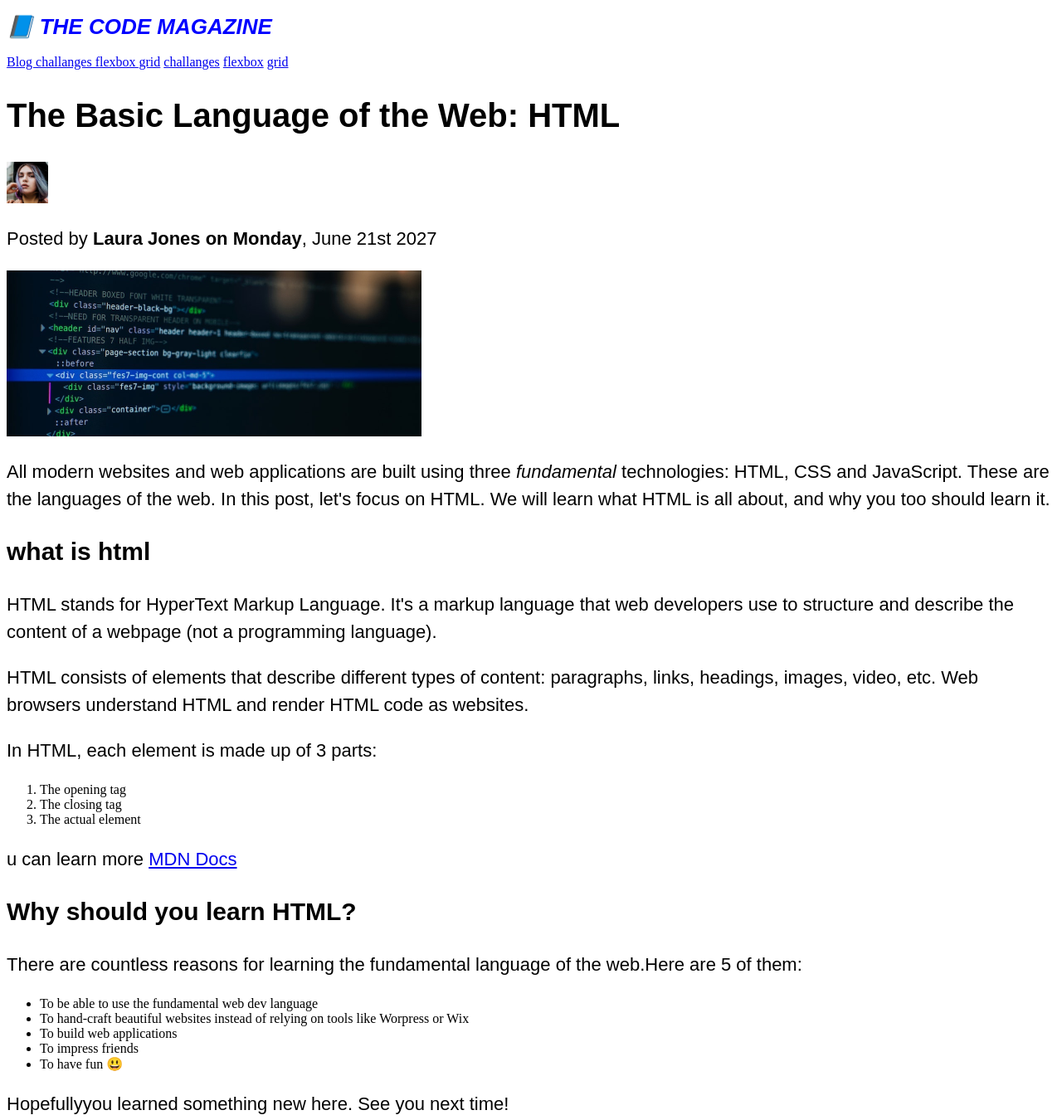
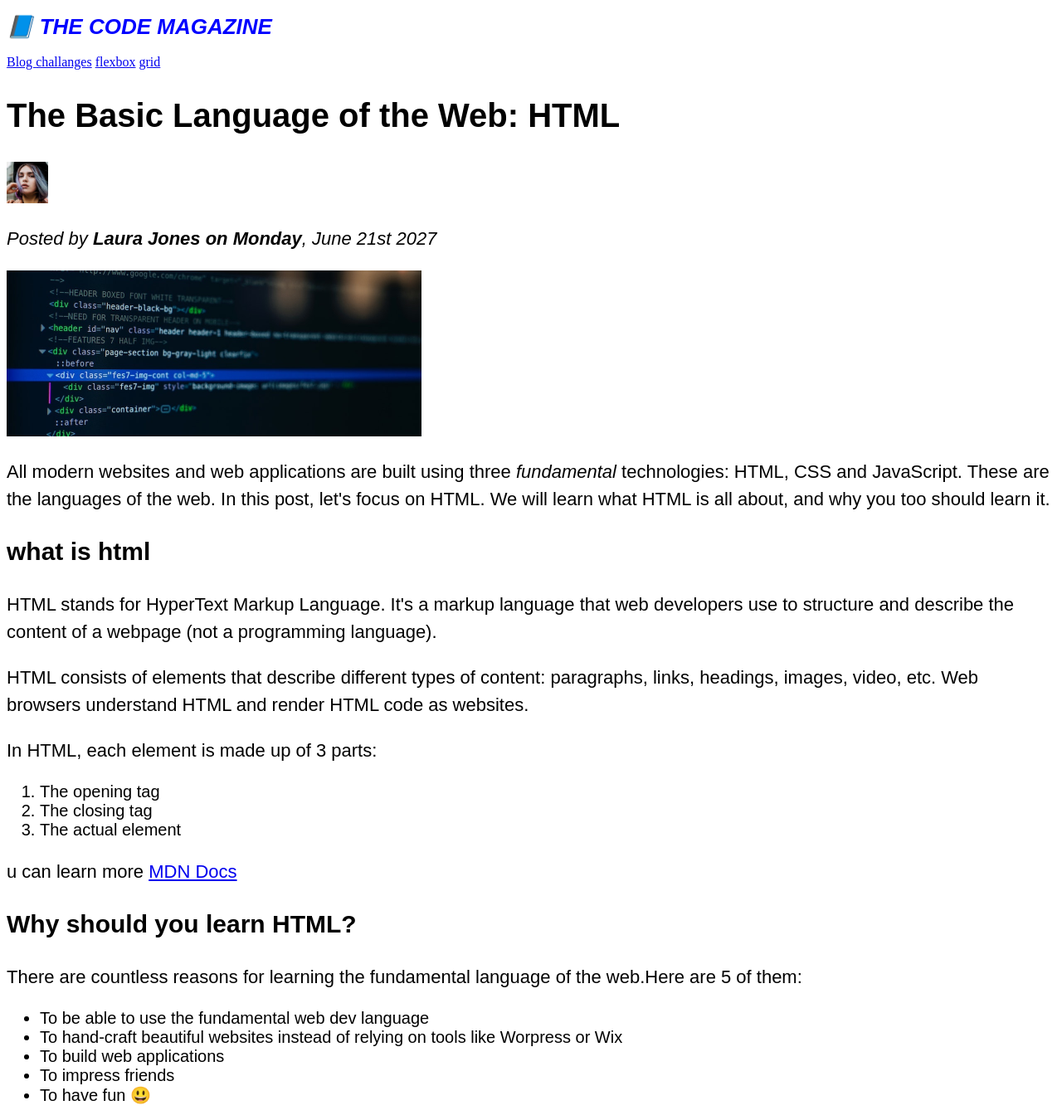
Before and after one commit to chiomaowuama/teaching-me-01, a plain HTML site: page index.html in a window 1280 px wide. Shown: the top 1350 px of the page at 83% size. Drawn offline with Linux system fonts and the light colour scheme.

Commit message:
still learning

```diff
--- a/index.html
+++ b/index.html
@@ -10,7 +10,7 @@
     <header>
       <h1>📘 The Code Magazine</h1>
       <div>
-        <a href="blog.html">Blog challanges flexbox grid</a>
+        <a href="blog.html">Blog </a>
         <a href="#">challanges</a>
         <a href="#">flexbox</a>
         <a href="#"> grid</a>
@@ -18,7 +18,7 @@
     </header>
 
     <article>
-      <header>
+      <div>
         <h2>The Basic Language of the Web: HTML</h2>
         <img
           src="img/laura-jones.jpg"
@@ -27,14 +27,16 @@
           height="50 "
           srcset=""
         />
-        <p>Posted by <strong>Laura Jones on Monday</strong>, June 21st 2027</p>
+        <p id="author">
+          Posted by <strong>Laura Jones on Monday</strong>, June 21st 2027
+        </p>
         <img
           src="img/post-img.jpg"
           alt="html code on a screen"
           width="500"
           height="200"
         />
-      </header>
+      </div>
       <p>
         All modern websites and web applications are built using three
         <em>fundamental</em>
--- a/style.css
+++ b/style.css
@@ -1,25 +1,41 @@
+h1,
+h2,
+h3,
+h4,
+p,
+li {
+  font-family: sans-serif;
+}
+
 h1 {
   color: blue;
   font-size: 26px;
-  font-family: sans-serif;
+
   text-transform: uppercase;
   font-style: italic;
 }
 h2 {
   font-size: 40px;
-  font-family: sans-serif;
 }
 h3 {
   font-size: 30px;
-  font-family: sans-serif;
 }
 h4 {
   font-size: 20px;
-  font-family: sans-serif;
+  text-align: center;
+
   text-transform: uppercase;
 }
 p {
   font-size: 22px;
-  font-family: sans-serif;
+
   line-height: 1.5;
 }
+li {
+  font-size: 20px;
+}
+/* header p {
+} */
+#author {
+  font-style: italic;
+}
```
